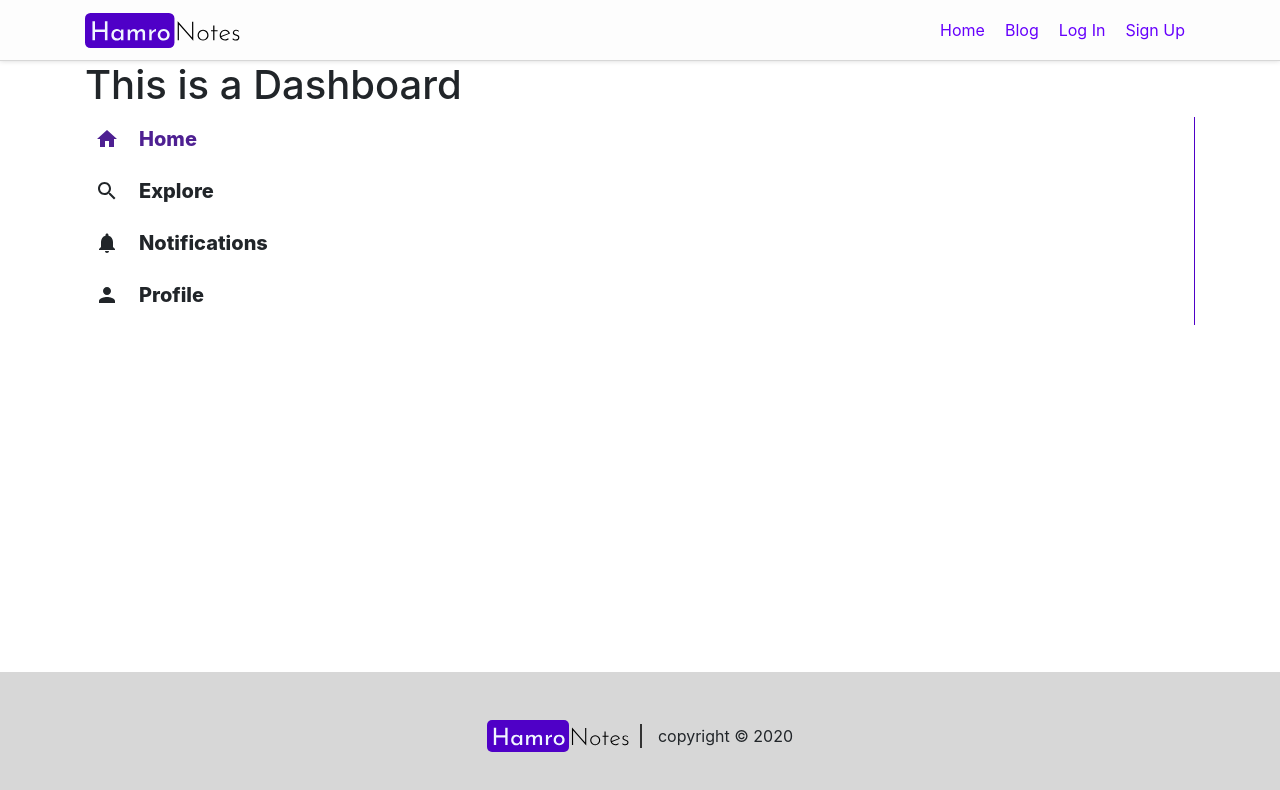
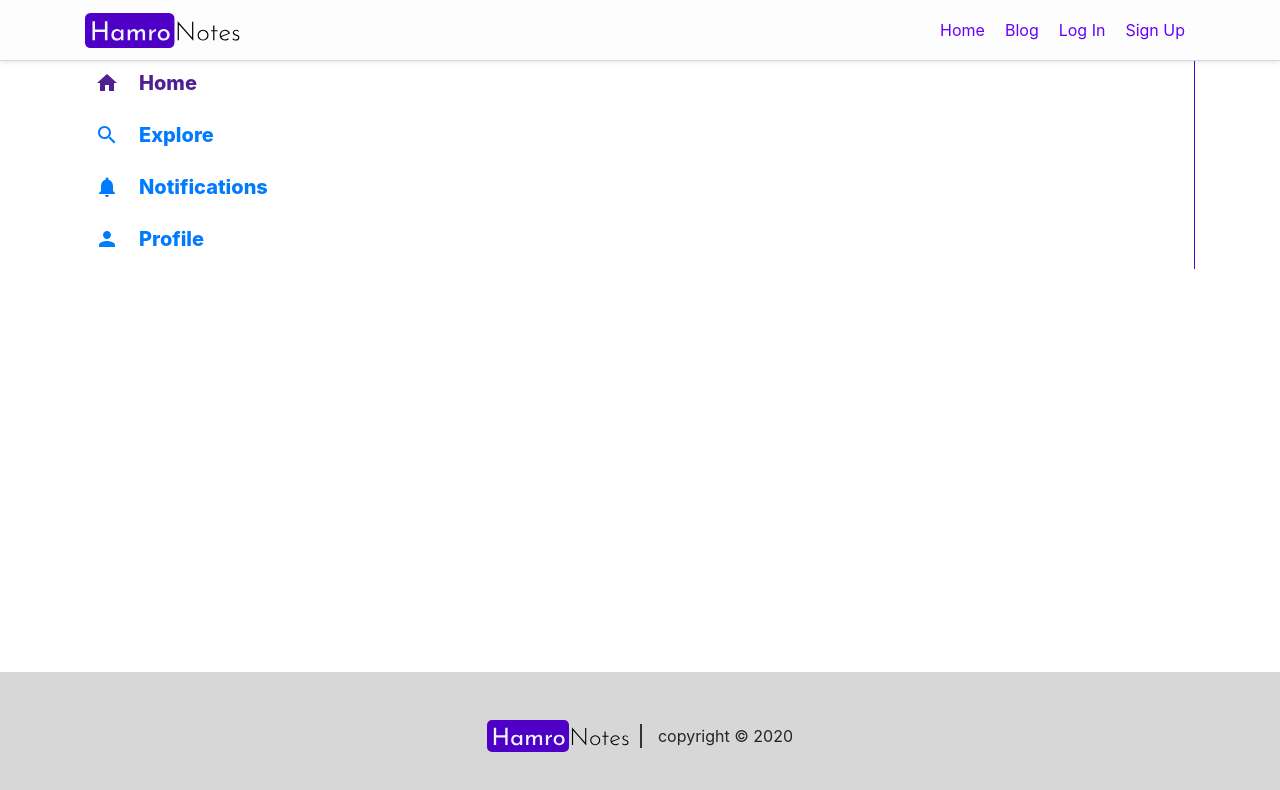
Before and after one commit to rajeshpandey2053/iw-major, a React (Create React App) app: page /dashboard in a window 1280 px wide. Shown: the top 790 px of the page. Built offline with nearby package versions, Linux system fonts and the light colour scheme.

Commit message:
fix: add link in sidebars

```diff
--- a/src/components/Dashboard/Dashboard.js
+++ b/src/components/Dashboard/Dashboard.js
@@ -6,7 +6,7 @@ import Sidebar from "./Sidebar";
 const Dashboard = () => {
   return (
     <div className="dashbaord">
-      <h1>This is a Dashboard</h1>
+      {/* <h1>This is a Dashboard</h1> */}
 
       {/* Sidebar */}
       <Sidebar />
--- a/src/components/Dashboard/Sidebar.js
+++ b/src/components/Dashboard/Sidebar.js
@@ -5,17 +5,29 @@ import HomeIcon from "@material-ui/icons/Home";
 import SearchIcon from "@material-ui/icons/Search";
 import PersonIcon from "@material-ui/icons/Person";
 import NotificationsIcon from "@material-ui/icons/Notifications";
+import { Link } from "react-router-dom";
 function Sidebar() {
   return (
     <div className="sidebar">
-      <SidebarOption active Icon={HomeIcon} text="Home" />
-      <SidebarOption Icon={SearchIcon} text="Explore" />
+      <Link to="/dashboard">
+        <SidebarOption active Icon={HomeIcon} text="Home" />
+      </Link>
+
+      <Link to="/dashboard">
+        <SidebarOption Icon={SearchIcon} text="Explore" />
+      </Link>
+
+      <Link to="/dashboard">
+        <SidebarOption Icon={NotificationsIcon} text="Notifications" />
+      </Link>
+
+      <Link to="/dashboard">
+        <SidebarOption Icon={PersonIcon} text="Profile" />
+      </Link>
+      {/* <SidebarOption active Icon={HomeIcon} text="Home" /> */}
+      {/* <SidebarOption Icon={SearchIcon} text="Explore" />
       <SidebarOption Icon={NotificationsIcon} text="Notifications" />
-      <SidebarOption Icon={PersonIcon} text="Profile" />
-      {/* Sidebar option */}
-      {/* Sidebar option */}
-      {/* Sidebar option */}
-      {/* Sidebar option */}
+      <SidebarOption Icon={PersonIcon} text="Profile" /> */}
       {/* Sidebar option */}
     </div>
   );
```
